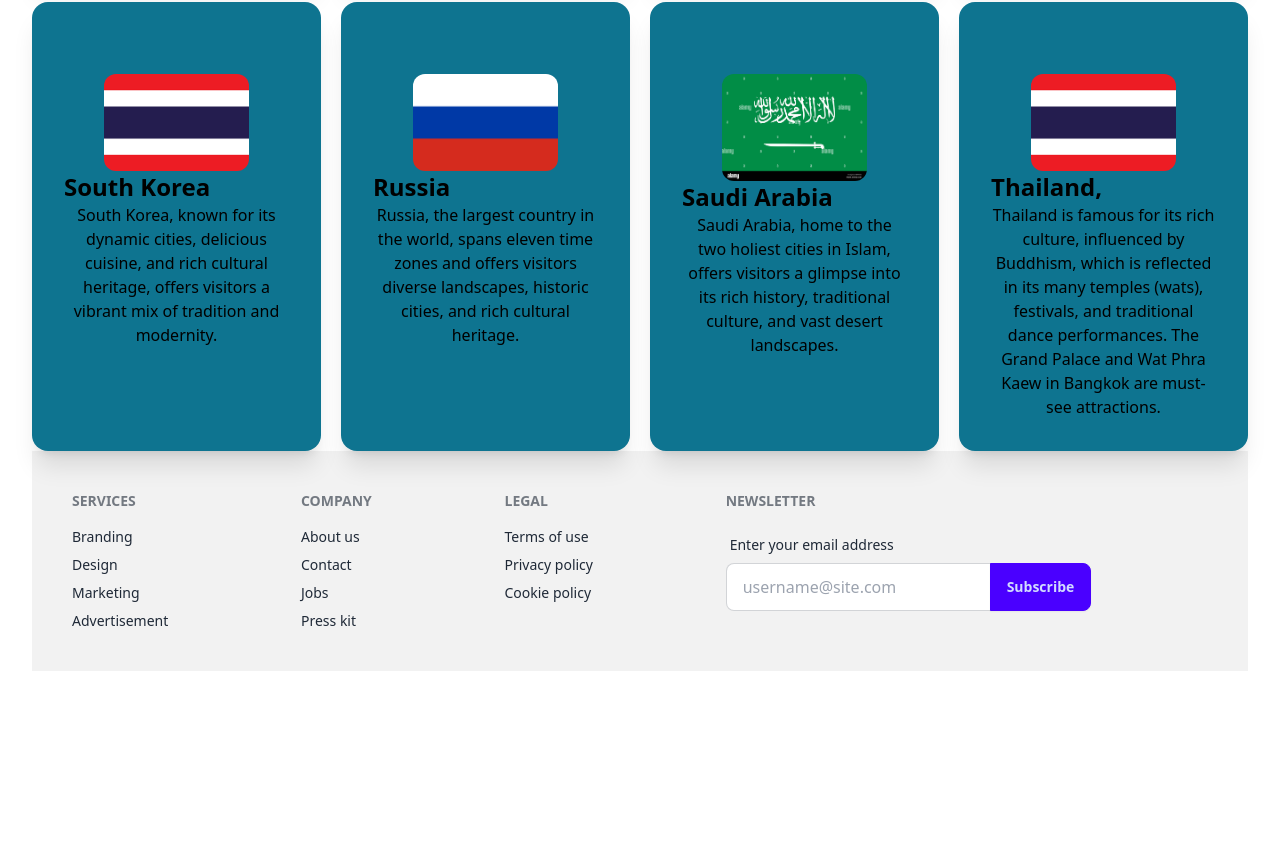
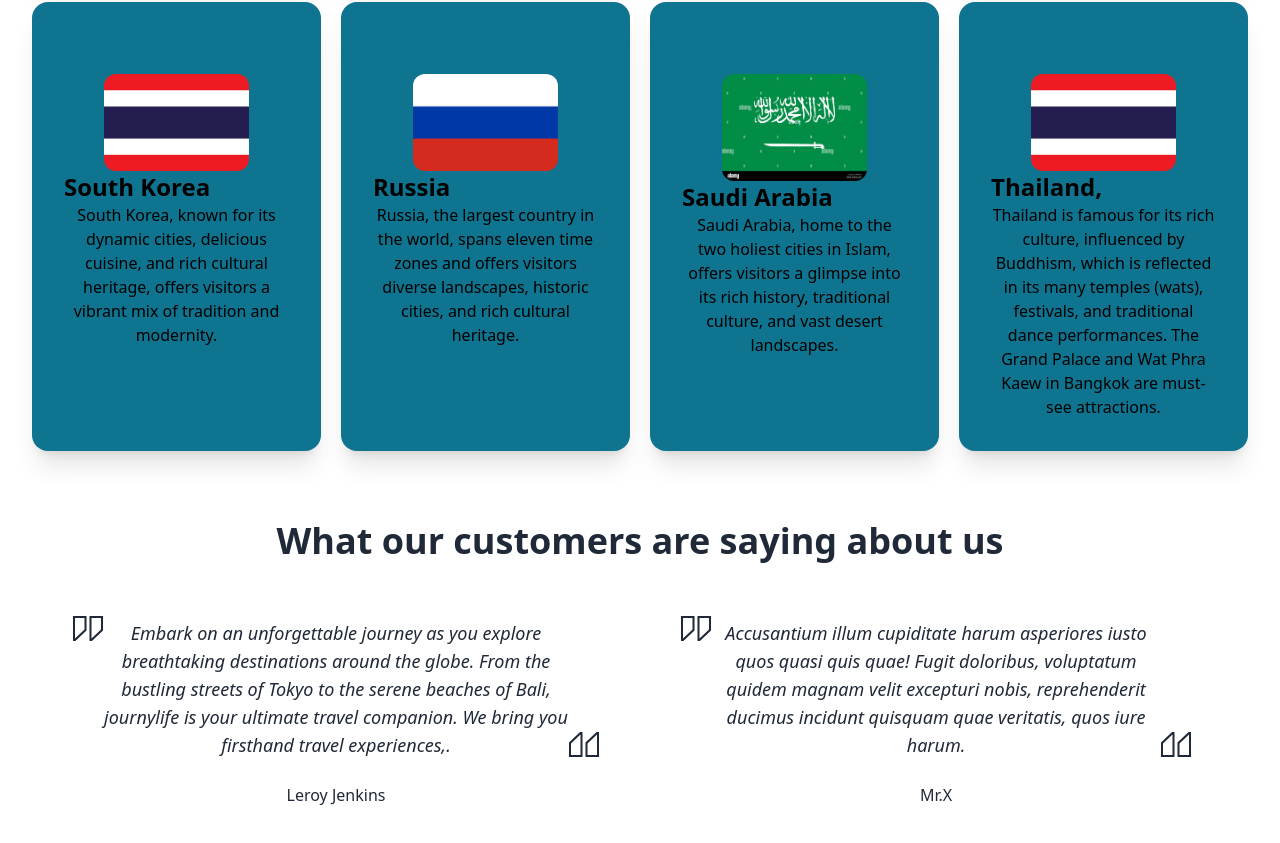
Before and after one commit to RHrakib1/journeylife-clint-side, a React (Vite) app: page / in a window 1280 px wide. Shown: the part 1931-2774 px from the top of the page. Before the commit the page ends 2634 px from the top, so only its background shows below. Built offline with nearby package versions, Linux system fonts and the light colour scheme; no server answers.

Commit message:
add banner modifi

```diff
--- a/src/Component/Banner/Banner.jsx
+++ b/src/Component/Banner/Banner.jsx
@@ -1,4 +1,6 @@
 import React from 'react';
+import pic1 from "../../../public/img/blog1arb4VjtxhzvyUzrt9bZzuI-hlEst52F.jpg"
+import pic2 from "../../../public/img/TAL-koh-phi-phi-PLACESTHAILAND1023-09b9d347b3cd4844b4ae19e4e06a9a6d.jpg"
 
 const Banner = () => {
     return (
@@ -6,7 +8,7 @@ const Banner = () => {
             <div className="carousel w-full">
                 <div id="slide1" className="carousel-item relative w-full">
                     <img
-                        src="https://img.daisyui.com/images/stock/photo-1625726411847-8cbb60cc71e6.webp"
+                        src={pic1}
                         className="w-full" />
                     <div className="absolute left-5 right-5 top-1/2 flex -translate-y-1/2 transform justify-between">
                         <a href="#slide4" className="btn btn-circle">❮</a>
@@ -15,7 +17,7 @@ const Banner = () => {
                 </div>
                 <div id="slide2" className="carousel-item relative w-full">
                     <img
-                        src="https://img.daisyui.com/images/stock/photo-1609621838510-5ad474b7d25d.webp"
+                        src={pic2}
                         className="w-full" />
                     <div className="absolute left-5 right-5 top-1/2 flex -translate-y-1/2 transform justify-between">
                         <a href="#slide1" className="btn btn-circle">❮</a>
--- a/src/Component/CountrysSection/CountrysSection.jsx
+++ b/src/Component/CountrysSection/CountrysSection.jsx
@@ -9,6 +9,7 @@ import thiland from "../../../public/img/flag-400.png"
 
 const CountrysSection = () => {
     return (
+        <div>
             <div className='grid md:grid-cols-4 gap-5'>
                 <div className="card bg-cyan-700 shadow-xl">
                     <figure className="px-10 pt-10">
@@ -17,7 +18,7 @@ const CountrysSection = () => {
                             alt="Shoes"
                             className="rounded-xl" />
                     </figure>
-                <div className="  ">
+                    <div className="">
                         <h2 className="card-title text-2xl font-bold text-black">Bangladesh</h2>
                         <p className='text-black'>
                             Bangladesh, located in South Asia, is known for its lush greenery, vibrant culture, and the world's largest river delta, the Sundarbans. With a rich history spanning ancient civilizations to modern struggles for independence.</p>
@@ -120,6 +121,47 @@ const CountrysSection = () => {
                             Thailand is famous for its rich culture, influenced by Buddhism, which is reflected in its many temples (wats), festivals, and traditional dance performances. The Grand Palace and Wat Phra Kaew in Bangkok are must-see attractions.</p>
                     </div>
                 </div>
+
+            </div>
+            <div>
+                <section className="my-8">
+                    <div className="container mx-auto flex flex-col items-center pb-6 mb-4 md:p-10 md:px-12">
+                        <h1 className="text-4xl font-semibold leading-none text-center">What our customers are saying about us</h1>
+                    </div>
+                    <div className="container mx-auto grid grid-cols-1 gap-8 lg:gap-20 md:px-10 md:pb-10 lg:grid-cols-2">
+                        <div className="flex flex-col items-center mx-12 lg:mx-0">
+                            <div className="relative text-center">
+                                <svg xmlns="http://www.w3.org/2000/svg" viewBox="0 0 512 512" fill="currentColor" className="absolute top-0 left-0 w-8 h-8 dark:text-gray-300">
+                                    <path d="M232,246.857V16H16V416H54.4ZM48,48H200V233.143L48,377.905Z"></path>
+                                    <path d="M280,416h38.4L496,246.857V16H280ZM312,48H464V233.143L312,377.905Z"></path>
+                                </svg>
+                                <p className="px-6 py-1 text-lg italic">Embark on an unforgettable journey as you explore breathtaking destinations around the globe. From the bustling streets of Tokyo to the serene beaches of Bali, journylife is your ultimate travel companion. We bring you firsthand travel experiences,.</p>
+                                <svg xmlns="http://www.w3.org/2000/svg" viewBox="0 0 512 512" fill="currentColor" className="absolute bottom-0 right-0 w-8 h-8 dark:text-gray-300">
+                                    <path d="M280,185.143V416H496V16H457.6ZM464,384H312V198.857L464,54.1Z"></path>
+                                    <path d="M232,16H193.6L16,185.143V416H232ZM200,384H48V198.857L200,54.1Z"></path>
+                                </svg>
+                            </div>
+                            <span className="w-12 h-1 my-2 rounded-lg dark:bg-violet-600"></span>
+                            <p>Leroy Jenkins</p>
+                        </div>
+                        <div className="flex flex-col items-center max-w-lg mx-12 lg:mx-0">
+                            <div className="relative text-center">
+                                <svg xmlns="http://www.w3.org/2000/svg" viewBox="0 0 512 512" className="absolute top-0 left-0 w-8 h-8 dark:text-gray-300">
+                                    <path fill="currentColor" d="M232,246.857V16H16V416H54.4ZM48,48H200V233.143L48,377.905Z"></path>
+                                    <path fill="currentColor" d="M280,416h38.4L496,246.857V16H280ZM312,48H464V233.143L312,377.905Z"></path>
+                                </svg>
+                                <p className="px-6 py-1 text-lg italic">Accusantium illum cupiditate harum asperiores iusto quos quasi quis quae! Fugit doloribus, voluptatum quidem magnam velit excepturi nobis, reprehenderit ducimus incidunt quisquam quae veritatis, quos iure harum.</p>
+                                <svg xmlns="http://www.w3.org/2000/svg" viewBox="0 0 512 512" className="absolute bottom-0 right-0 w-8 h-8 dark:text-gray-300">
+                                    <path fill="currentColor" d="M280,185.143V416H496V16H457.6ZM464,384H312V198.857L464,54.1Z"></path>
+                                    <path fill="currentColor" d="M232,16H193.6L16,185.143V416H232ZM200,384H48V198.857L200,54.1Z"></path>
+                                </svg>
+                            </div>
+                            <span className="w-12 h-1 my-2 rounded-lg dark:bg-violet-600"></span>
+                            <p>Mr.X</p>
+                        </div>
+                    </div>
+                </section>
+            </div>
         </div>
     );
 };
--- a/src/Component/ErrorPage/ErrorPage.jsx
+++ b/src/Component/ErrorPage/ErrorPage.jsx
@@ -11,7 +11,7 @@ const ErrorPage = () => {
                     </h2>
                     <p className="text-2xl font-semibold md:text-3xl">Sorry, we couldn't find this page.</p>
                     <p className="mt-4 mb-8 dark:text-gray-600">But dont worry, you can find plenty of other things on our homepage.</p>
-                   <Link to='/'> <a rel="noopener noreferrer"  className="px-8 py-3 font-semibold rounded dark:bg-violet-600 dark:text-gray-50">Back to homepage</a></Link>
+                    <Link to='/'> <a rel="noopener noreferrer" className="px-8 py-3 font-semibold rounded dark:bg-violet-600 dark:text-gray-50">Back to homepage</a></Link>
                 </div>
             </div>
         </section>
```
Also changed, not shown: public/img/TAL-koh-phi-phi-PLACESTHAILAND1023-09b9d347b3cd4844b4ae19e4e06a9a6d.jpg (added), public/img/blog1arb4VjtxhzvyUzrt9bZzuI-hlEst52F.jpg (added). Lines whose indentation alone changed are shown as unchanged.
